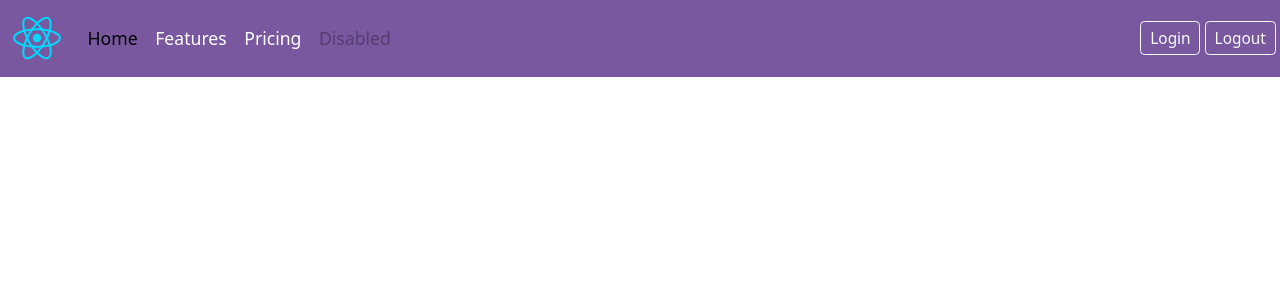
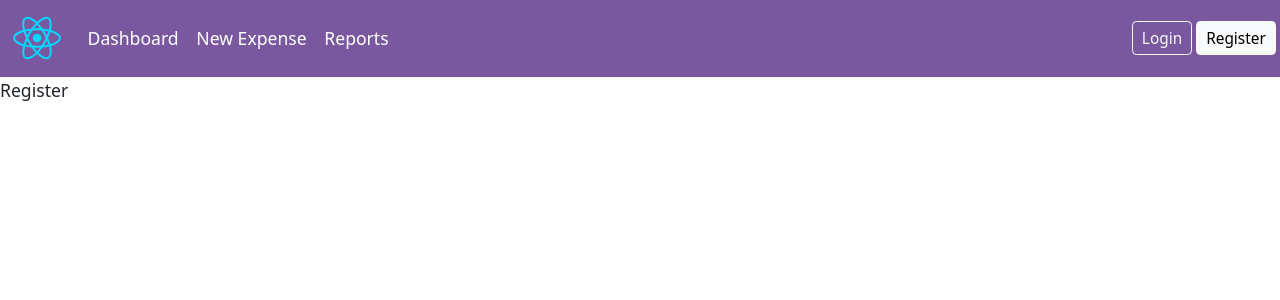
Before and after one commit to the-javascript-jedi/java-projects, a React (Vite) app in the folder java-with-react/project/webapp/: page /register in a window 1280 px wide. Shown: the top 300 px of the page. Built offline with nearby package versions, Linux system fonts and the light colour scheme.

Commit message:
added router link instead orf anchor

```diff
--- a/java-with-react/project/webapp/src/App.tsx
+++ b/java-with-react/project/webapp/src/App.tsx
@@ -1,6 +1,11 @@
 import { BrowserRouter, Route, Routes } from "react-router-dom";
 import Navbar from "./components/Navbar";
 import Dashboard from "./pages/dashboard/Dashboard";
+import Login from "./pages/login/Login";
+import NewExpense from "./pages/expense/NewExpense";
+import Register from "./pages/register/register";
+import ExpenseDetails from "./pages/expense/ExpenseDetails";
+import ExpenseReports from "./pages/expense/ExpenseReports";
 
 const App = () => {
   return (
@@ -8,6 +13,11 @@ const App = () => {
       <Navbar />
       <Routes>
         <Route path="/" element={<Dashboard />} />
+        <Route path="/login" element={<Login />} />
+        <Route path="/register" element={<Register />} />
+        <Route path="/new" element={<NewExpense />} />
+        <Route path="/view" element={<ExpenseDetails />} />
+        <Route path="/reports" element={<ExpenseReports />} />
       </Routes>
     </BrowserRouter>
   );
--- a/java-with-react/project/webapp/src/components/ExpenseList.tsx
+++ b/java-with-react/project/webapp/src/components/ExpenseList.tsx
@@ -13,7 +13,7 @@ const ExpenseList = ({expenses}:Props) => {
       </span>
     </div>
     {expenses.map(expense=>  <div className="card-body">
-      <div>
+      <div key={expense.expenseId} className="card mb-3">
         <div className="d-flex justify-content-between border-bottom-1 p3 text-dark">
           <div className="card-title m-0">
             <h5>
--- a/java-with-react/project/webapp/src/components/Logo.tsx
+++ b/java-with-react/project/webapp/src/components/Logo.tsx
@@ -1,9 +1,10 @@
+import { Link } from 'react-router-dom';
 import logo from '../assets/react.svg';
 const Logo = () => {
   return (
-    <a className='navbar-brand' href="/">
+    <Link className='navbar-brand' to="/">
       <img src={logo} alt="Logo" width={48} height={48} className='rounded-circle' />
-    </a>
+    </Link>
   )
 }
 export default Logo
--- a/java-with-react/project/webapp/src/components/Navbar.tsx
+++ b/java-with-react/project/webapp/src/components/Navbar.tsx
@@ -1,5 +1,6 @@
 import { FaBars } from "react-icons/fa";
 import Logo from "./Logo";
+import { NavLink } from "react-router-dom";
 
 const Navbar = () => {
   return (
@@ -8,24 +9,21 @@ const Navbar = () => {
        <Logo/>
         <div className="collapse navbar-collapse" id="navbarNav">
           <div className="navbar-nav">
-            <a className="nav-link active" aria-current="page" href="#">
-              Home
-            </a>
-            <a className="nav-link" href="#">
-              Features
-            </a>
-            <a className="nav-link" href="#">
-              Pricing
-            </a>
-            <a className="nav-link disabled" href="#" aria-disabled="true">
-              Disabled
-            </a>
+            <NavLink className="nav-link" to="/">
+              Dashboard
+            </NavLink>
+            <NavLink className="nav-link" to="/new">
+              New Expense
+            </NavLink>
+            <NavLink className="nav-link" to="/reports">
+              Reports
+            </NavLink>
           </div>
         </div>
       </div>
       <div className="d-flex">
-        <button className="btn btn-sm btn-outline-light">Login</button>
-        <button className="btn btn-sm btn-outline-light mx-1">Logout</button>
+        <NavLink to="/login" className="btn btn-sm btn-outline-light">Login</NavLink>
+        <NavLink to="/register" className="btn btn-sm btn-outline-light mx-1">Register</NavLink>
          <button className="navbar-toggler" type="button" data-bs-toggle="collapse" data-bs-target="#navbarNav" aria-controls="navbarNav" aria-expanded="false" aria-label="Toggle navigation">
             <FaBars color="white"/>
     </button>
--- a/java-with-react/project/webapp/src/pages/dashboard/Dashboard.tsx
+++ b/java-with-react/project/webapp/src/pages/dashboard/Dashboard.tsx
@@ -3,8 +3,6 @@ import useExpenses from "../../hooks/useExpenses";
 
 const Dashboard = () => {
  const { expenses, error, isLoading } = useExpenses();
-
-
 
  return (
 <div className="container mt-5">
--- a/java-with-react/project/webapp/src/pages/register/register.tsx
+++ b/java-with-react/project/webapp/src/pages/register/register.tsx
@@ -1,8 +1,8 @@
-const register = () => {
+const Register = () => {
   return (
     <div>
-
+      Register
     </div>
   )
 }
-export default register
+export default Register
```
